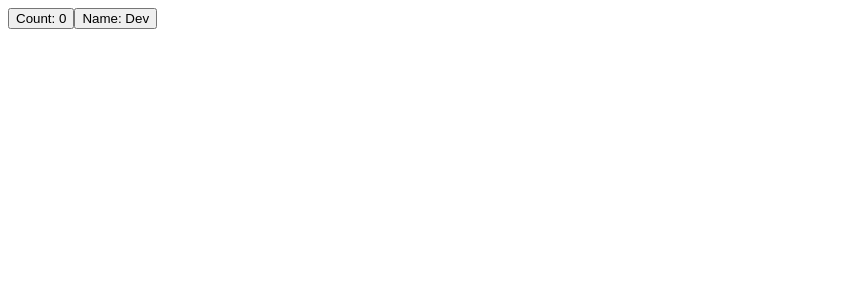
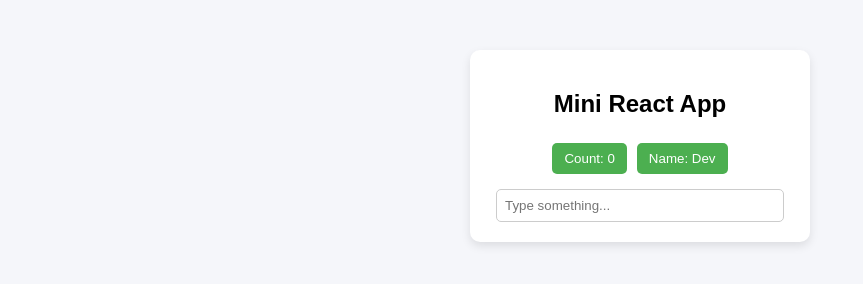
Before and after one commit to devarshi002/mini-react-engine, a plain HTML site: page index.html in a window 1280 px wide. Shown: the whole page, without its empty margins (0-863 px from the left). Drawn offline with Linux system fonts and the light colour scheme.

Commit message:
first commit

```diff
--- a/app.js
+++ b/app.js
@@ -9,88 +9,243 @@ function createElement(type, props, ...children) {
   };
 }
 
-// render
-function render(element, container) {
-    if(typeof element.type === 'function'){
-        const child = element.type(element.props)
-        render(child, container)
-        return
+// ---------------- GLOBAL ----------------
+let oldTree = null;
+let hooks = [];
+let effects = [];
+let index = 0;
+
+let rootElement, rootContainer;
+
+// ---------------- useState ----------------
+function useState(initial) {
+  const currentIndex = index;
+
+  hooks[currentIndex] =
+    hooks[currentIndex] !== undefined ? hooks[currentIndex] : initial;
+
+  function setState(newVal) {
+    hooks[currentIndex] = newVal;
+    renderApp(rootElement, rootContainer);
   }
 
-    const dom = document.createElement(element.type)
+  index++;
+  return [hooks[currentIndex], setState];
+}
 
+// ---------------- useEffect ----------------
+function useEffect(callback, deps) {
+  const currentIndex = index;
+  const old = effects[currentIndex];
 
-    Object.keys(element.props || {}.forEach(key => {
+  let hasChanged = true;
+
+  if (old) {
+    hasChanged = deps.some((dep, i) => dep !== old.deps[i]);
+  }
+
+  if (hasChanged) {
+    // 🔥 run cleanup immediately
+    if (old && old.cleanup) {
+      old.cleanup();
+    }
+
+    const cleanup = callback(); // run effect NOW
+
+    effects[currentIndex] = {
+      deps,
+      cleanup
+    };
+  }
+
+  index++;
+}
+
+// ---------------- useDebounce ----------------
+function useDebounce(value, delay) {
+  const [debounced, setDebounced] = useState(value);
+
+  useEffect(() => {
+    const timer = setTimeout(() => {
+      setDebounced(value);
+    }, delay);
+
+    return () => clearTimeout(timer); // ✅ now works!
+  }, [value, delay]);
+
+  return debounced;
+}
+
+// ---------------- renderApp ----------------
+function renderApp(element, container) {
+  rootElement = element;
+  rootContainer = container;
+
+  index = 0;
+
+  updateDom(container, element, oldTree);
+
+  oldTree = element;
+}
+
+// ---------------- DIFFING ----------------
+function updateDom(parent, newNode, oldNode, index = 0) {
+  // 🔥 handle function components
+  if (typeof newNode?.type === "function") {
+    const newChild = newNode.type(newNode.props);
+    const oldChild = oldNode ? oldNode.type(oldNode.props) : null;
+    updateDom(parent, newChild, oldChild, index);
+    return;
+  }
+
+  // create new
+  if (!oldNode) {
+    parent.appendChild(createDom(newNode));
+    return;
+  }
+
+  // remove
+  if (!newNode) {
+    parent.removeChild(parent.childNodes[index]);
+    return;
+  }
+
+  // replace
+  if (newNode.type !== oldNode.type) {
+    parent.replaceChild(createDom(newNode), parent.childNodes[index]);
+    return;
+  }
+
+  // text node
+  if (typeof newNode === "string") {
+    if (newNode !== oldNode) {
+      parent.childNodes[index].textContent = newNode;
+    }
+    return;
+  }
+
+  // update props
+  updateProps(parent.childNodes[index], newNode.props, oldNode.props);
+
+  // children diff
+  const max = Math.max(
+    newNode.props.children.length,
+    oldNode.props.children.length
+  );
+
+  for (let i = 0; i < max; i++) {
+    updateDom(
+      parent.childNodes[index],
+      newNode.props.children[i],
+      oldNode.props.children[i],
+      i
+    );
+  }
+}
+
+// ---------------- createDom ----------------
+function createDom(element) {
+  if (typeof element === "string") {
+    return document.createTextNode(element);
+  }
+
+  if (typeof element.type === "function") {
+    return createDom(element.type(element.props));
+  }
+
+  const dom = document.createElement(element.type);
+
+  updateProps(dom, element.props, {});
+
+  (element.props.children || []).forEach(child => {
+    dom.appendChild(createDom(child));
+  });
+
+  return dom;
+}
+
+// ---------------- updateProps ----------------
+function updateProps(dom, newProps, oldProps) {
+  // remove old props
+  Object.keys(oldProps).forEach(key => {
     if (key === "children") return;
 
-        if(key.startsWith("on")) {
-            const eventType = key.toLowerCase().subString(2);
-            dom.addEventListener(eventType, element.props[key]);
-        }else {
-            dom[key] = element.props[key]
-        }
-    }))
-
-    element.props.children.forEach(child => {
-    if (typeof child === "object") {
-      render(child, dom);
-    } else {
-      dom.appendChild(document.createTextNode(child));
+    if (!(key in newProps)) {
+      dom.removeAttribute(key);
     }
   });
 
-  container.appendChild(dom);
+  // set new props
+  Object.keys(newProps).forEach(key => {
+    if (key === "children") return;
+
+    if (key.startsWith("on")) {
+      const eventType = key.toLowerCase().substring(2);
+
+      // 🔥 remove old event
+      if (oldProps[key]) {
+        dom.removeEventListener(eventType, oldProps[key]);
       }
 
-// state
-let hooks = [];
-let index = 0;
-let rootElement, rootContainer;
-
-
-function useState(initial) {
-  const currentIndex = index;
-  hooks[currentIndex]=
-    hooks[currentIndex] !== undefined ? hooks[currentIndex] : initial;
-
-    function setState(newVal) {
-        hooks[currentIndex] = newVal
-        renderApp(rootElement, rootContainer)
+      dom.addEventListener(eventType, newProps[key]);
+    }
+    else if (key === "className") {
+      dom.setAttribute("class", newProps[key]);
+    }
+    else if (key === "value") {
+      // 🔥 prevent cursor reset
+      if (dom.value !== newProps[key]) {
+        dom.value = newProps[key];
+      }
+    }
+    else {
+      dom[key] = newProps[key];
+    }
+  });
 }
 
-    index++
-
-    return [hooks[currentIndex], setState]
-}
-
-// renderApp
-function renderApp(element, container) {
-  rootElement = element;
-  rootContainer = container;
-  index = 0;
-
-  container.innerHTML = "";
-  render(element, container);
-}
-
-// App Component
+// ---------------- APP ----------------
 function App() {
   const [count, setCount] = useState(0);
   const [name, setName] = useState("Dev");
+  const [input, setInput] = useState("");
+
+  const debounced = useDebounce(input, 1000);
+
+  useEffect(() => {
+    console.log("Count changed:", count);
+  }, [count]);
+
+  useEffect(() => {
+    console.log("Debounced value:", debounced);
+  }, [debounced]);
+
   return createElement(
     "div",
-    null,
+    { className: "container" },
+
+    createElement("h2", null, "Mini React App"),
+
     createElement(
       "button",
       { onClick: () => setCount(count + 1) },
       "Count: " + count
     ),
+
     createElement(
       "button",
-        {onClick: ()=> setName("React")},
+      { onClick: () => setName("React") },
       "Name: " + name
+    ),
+
+    createElement(
+      "input",
+      {
+        value: input,
+        oninput: (e) => setInput(e.target.value),
+        placeholder: "Type something..."
+      }
     )
-
   );
 }
 
--- a/index.html
+++ b/index.html
@@ -4,6 +4,7 @@
     <meta charset="UTF-8">
     <meta name="viewport" content="width=device-width, initial-scale=1.0">
     <title>Mini React</title>
+    <link rel="stylesheet" href="style.css">
 </head>
 <body>
     <div id="root"></div>
--- /dev/null
+++ b/style.css
@@ -0,0 +1,42 @@
+body {
+      font-family: Arial, sans-serif;
+      background: #f5f6fa;
+      display: flex;
+      justify-content: center;
+      margin-top: 50px;
+    }
+
+.container {
+      background: white;
+      padding: 20px;
+      border-radius: 10px;
+      box-shadow: 0 4px 10px rgba(0,0,0,0.1);
+      width: 300px;
+      text-align: center;
+    }
+
+h2 {
+      margin-bottom: 20px;
+    }
+
+button {
+      margin: 5px;
+      padding: 8px 12px;
+      border: none;
+      border-radius: 5px;
+      background: #4CAF50;
+      color: white;
+      cursor: pointer;
+    }
+
+button:hover {
+      background: #45a049;
+    }
+
+input {
+      margin-top: 10px;
+      padding: 8px;
+      width: 90%;
+      border-radius: 5px;
+      border: 1px solid #ccc;
+    }
```
Lines whose indentation alone changed are shown as unchanged.
